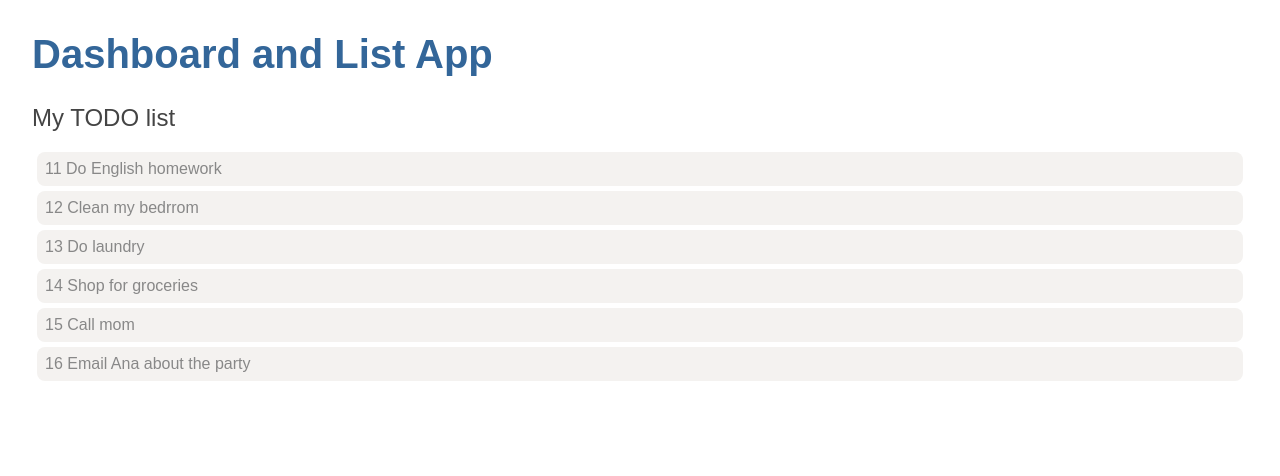
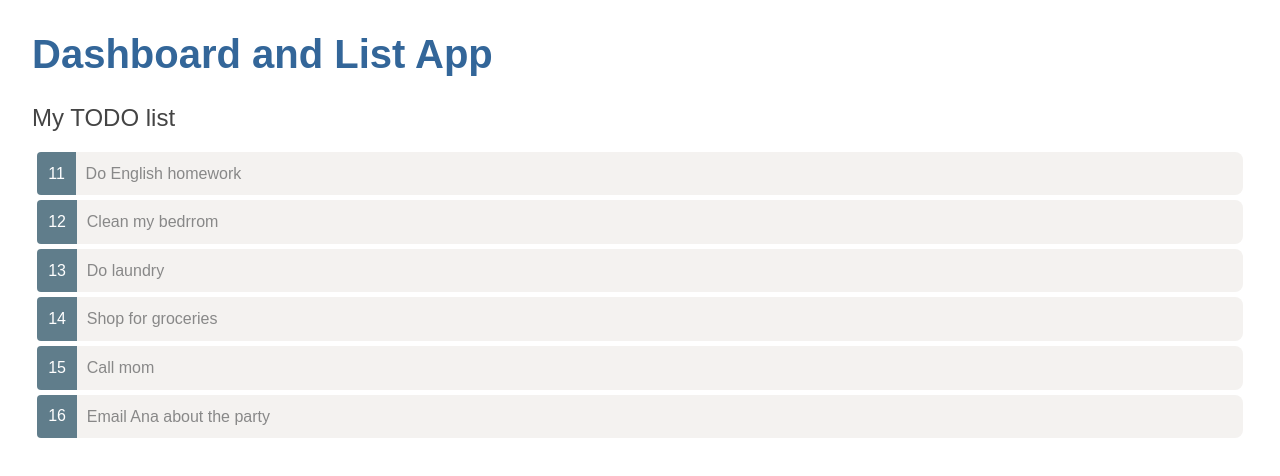
Before and after one commit to tuttiq/my-angular-app, an Angular app: page / in a window 1280 px wide. Shown: the top 476 px of the page. Built offline with nearby package versions, Linux system fonts and the light colour scheme.

Commit message:
nicer styles and selected item

```diff
--- a/src/app/items/items.component.css
+++ b/src/app/items/items.component.css
@@ -1,13 +1,40 @@
-ul {
+.todo-list {
   list-style-type: none;
   padding: 0;
   margin: 0;
 }
 
-li {
-  padding: 8px;
+.todo-list li {
   margin: 5px;
   background-color: #f4f2f0;
   border-radius: 8px;
   cursor: pointer;
 }
+
+.todo-list li.selected {
+  background-color: #CFD8DC !important;
+  color: white;
+}
+
+.todo-list li.selected:hover {
+  background-color: #BBD8DC !important;
+  color: white;
+}
+
+.todo-list li:hover {
+  color: #607D8B;
+  background-color: #DDD;
+  left: .1em;
+}
+
+.todo-list .item-badge {
+  display: inline-block;
+  color: white;
+  padding: 0.8em 0.7em;
+  background-color: #607D8B;
+  border-radius: 4px 0 0 4px;
+}
+
+.todo-list .item-text {
+  padding: 0.8em 0.6em;
+}
--- a/src/app/items/items.component.html
+++ b/src/app/items/items.component.html
@@ -1,7 +1,10 @@
 <h2>My TODO list</h2>
 <ul class="todo-list">
-  <li *ngFor="let item of items" (click)="onSelect(item)">
-    <span class="item">{{item.id}}</span> {{item.name}}
+  <li *ngFor="let item of items"
+      [class.selected]="item === selectedItem"
+      (click)="onSelect(item)">
+    <span class="item-badge">{{item.id}}</span>
+    <span class="item-text">{{item.name}}</span>
   </li>
 </ul>
 
```
